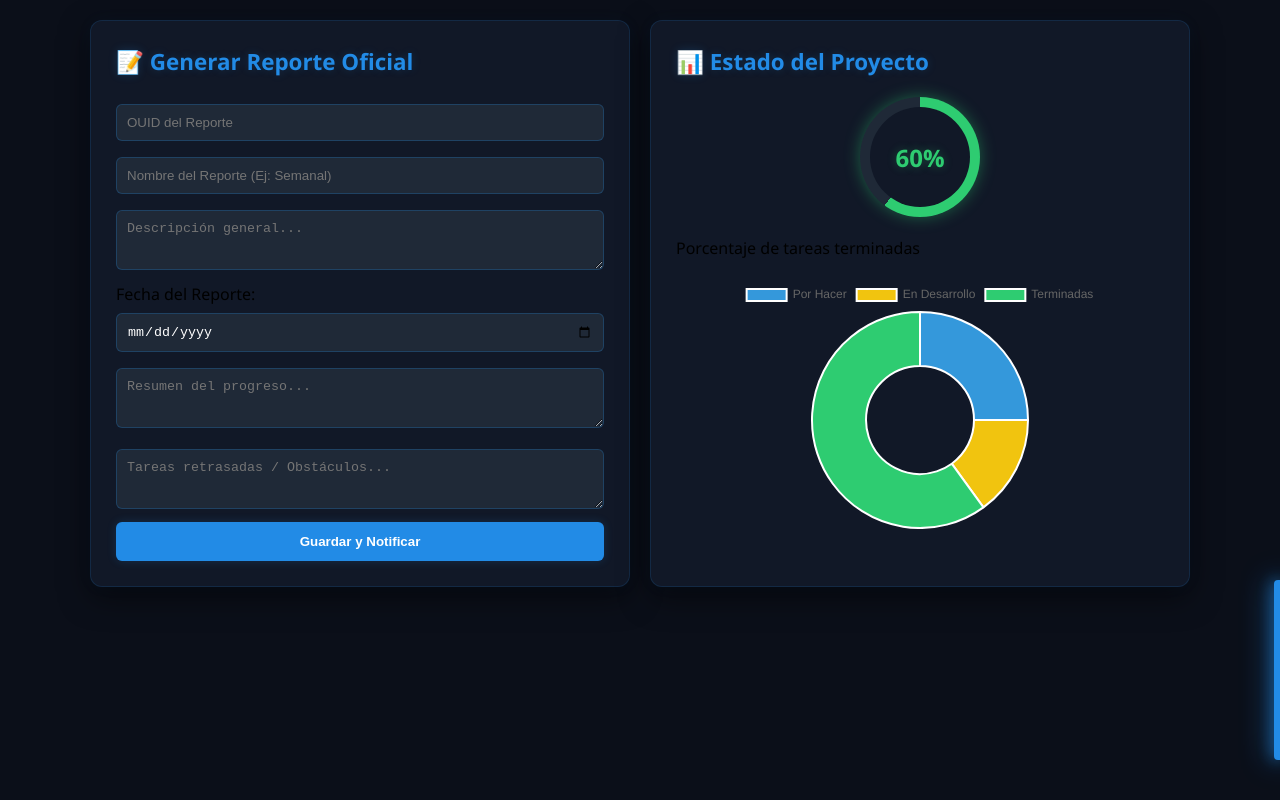
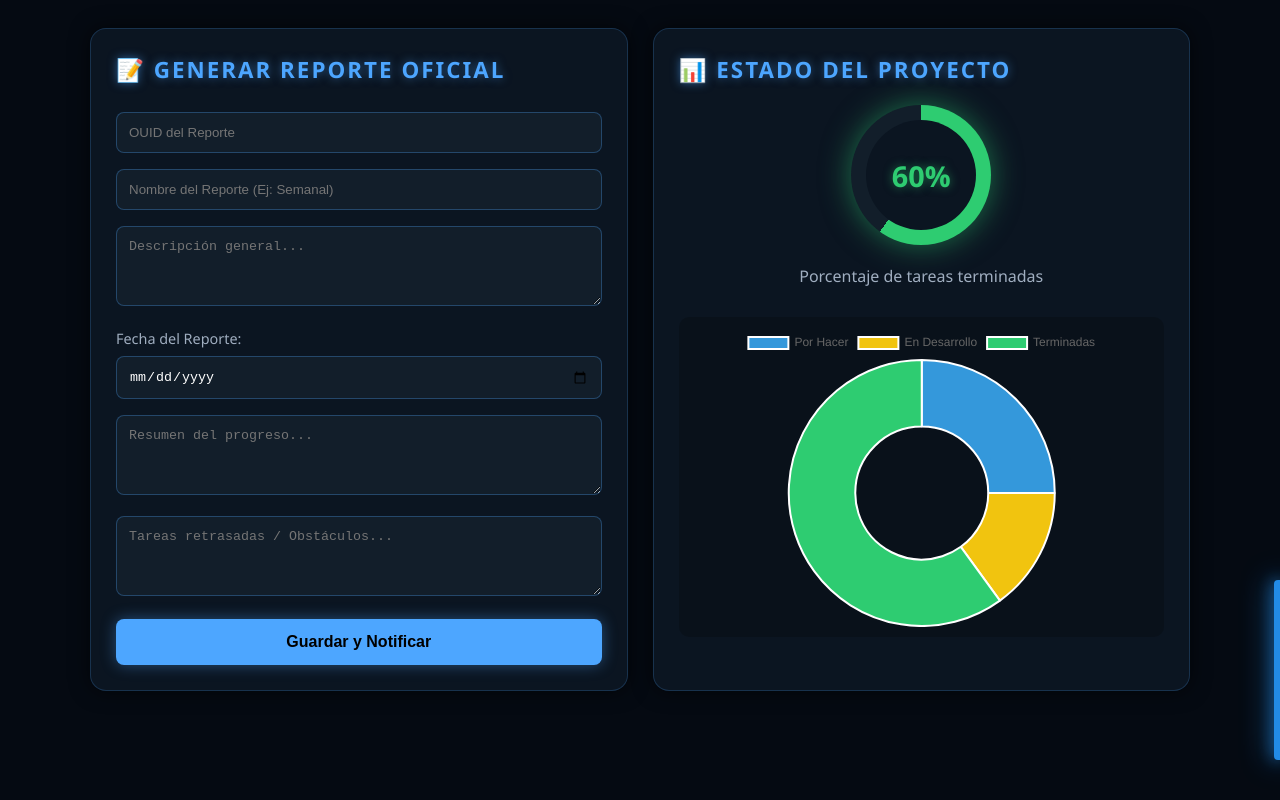
Before and after one commit to MiguelMeza17/PlataformaDeGestionDeProyectos, a plain HTML site: page pkgUI/InterfaceAdmin/admin.html in a window 1280 px wide. Drawn offline with nearby package versions, Linux system fonts and the light colour scheme.

Commit message:
Cambio en el estilo de las interfaces

```diff
--- a/pkgUI/InterfaceAdmin/admin.css
+++ b/pkgUI/InterfaceAdmin/admin.css
@@ -1,112 +1,130 @@
+:root {
+    --fondo-azul-oscuro: #050a12;
+    --card-bg: #0b1521;
+    --input-bg: #121e2a;
+    --acento-azul: #4da6ff;
+    --acento-verde: #2ecc71;
+    --texto-blanco: #ffffff;
+}
+
 body {
     font-family: 'Segoe UI', sans-serif;
-    /* Fondo oscuro cyberpunk general */
-    background: #0b0f19;
-    margin: 0;
+    background: var(--fondo-azul-oscuro);
+    color: var(--texto-blanco);
     padding: 20px;
 }
 
 .admin-grid {
     display: grid;
     grid-template-columns: 1fr 1fr;
-    gap: 20px;
+    gap: 25px;
     max-width: 1100px;
     margin: auto;
 }
 
-/* Tarjetas transformadas en paneles oscuros con brillo sutil */
 .card {
-    background: #111827;
+    background: var(--card-bg);
     padding: 25px;
-    border-radius: 12px;
-    border: 1px solid rgba(34, 139, 230, 0.15);
-    box-shadow: 0 10px 30px rgba(0,0,0,0.5), 0 0 15px rgba(34, 139, 230, 0.05);
+    border-radius: 16px;
+    border: 1px solid rgba(77, 166, 255, 0.2);
+    box-shadow: 0 0 20px rgba(0, 0, 0, 0.6);
 }
 
-/* Título con el azul eléctrico principal */
 h2 {
-    color: #228be6;
+    color: var(--acento-azul);
     font-size: 1.4rem;
     margin-top: 0;
-    text-shadow: 0 0 10px rgba(34, 139, 230, 0.2);
+    text-transform: uppercase;
+    letter-spacing: 2px;
+    text-shadow: 0 0 10px rgba(77, 166, 255, 0.5);
 }
 
-/* Inputs oscurecidos que integran perfectamente con la UI */
+label {
+    display: block;
+    margin-top: 10px;
+    font-size: 0.9rem;
+    color: #a0aec0;
+}
+
 input, textarea {
     width: 100%;
-    padding: 10px;
+    padding: 12px;
     margin: 8px 0;
-    background-color: #1f2937;
-    color: #ffffff;
-    border: 1px solid rgba(34, 139, 230, 0.25);
-    border-radius: 6px;
+    background-color: var(--input-bg);
+    color: var(--texto-blanco);
+    border: 1px solid rgba(77, 166, 255, 0.3);
+    border-radius: 8px;
     box-sizing: border-box;
     transition: all 0.3s ease;
 }
 
 input:focus, textarea:focus {
     outline: none;
-    border-color: #228be6;
-    box-shadow: 0 0 8px rgba(34, 139, 230, 0.4);
+    border-color: var(--acento-azul);
+    box-shadow: 0 0 15px rgba(77, 166, 255, 0.4);
 }
 
-textarea { height: 60px; }
+textarea { height: 80px; }
 
-/* Botón principal adaptado al color interactivo de tu proyecto */
 .btn-primary {
     width: 100%;
-    padding: 12px;
-    background: #228be6;
-    color: white;
+    padding: 14px;
+    background: var(--acento-azul);
+    color: #000;
     border: none;
-    border-radius: 6px;
+    border-radius: 8px;
     cursor: pointer;
     font-weight: bold;
-    box-shadow: 0 0 10px rgba(34, 139, 230, 0.2);
+    font-size: 1rem;
+    box-shadow: 0 0 15px rgba(77, 166, 255, 0.4);
     transition: all 0.3s ease;
+    margin-top: 10px;
 }
 
 .btn-primary:hover {
-    background-color: #1c7ed6;
-    box-shadow: 0 0 20px #228be6, 0 0 30px rgba(34, 139, 230, 0.5);
-    transform: scale(1.01);
+    background: #ffffff;
+    box-shadow: 0 0 25px rgba(77, 166, 255, 0.8);
+    transform: translateY(-2px);
 }
 
 /* ==========================================
-   CÍRCULO DE PORCENTAJE (Estilo Neón)
+   CÍRCULO DE PORCENTAJE NEÓN
    ========================================== */
 .progress-circle {
-    width: 120px;
-    height: 120px;
+    width: 140px;
+    height: 140px;
     border-radius: 50%;
-    /* Mantenemos tu conic-gradient pero cambiamos el fondo gris muerto por un azul oscuro apagado */
-    background: conic-gradient(#2ecc71 var(--progress, 0%), #1f2937 0deg);
+    background: conic-gradient(var(--acento-verde) var(--progress, 75%), #121e2a 0deg);
     display: flex;
     align-items: center;
     justify-content: center;
     margin: 20px auto;
     position: relative;
-    /* Efecto de resplandor para el progreso verde */
-    filter: drop-shadow(0 0 8px rgba(46, 204, 113, 0.4));
+    filter: drop-shadow(0 0 15px rgba(46, 204, 113, 0.5));
 }
 
-/* El círculo interno del porcentaje */
 .progress-circle span {
-    width: 100px;
-    height: 100px;
-    /* Fondo que coincide con la tarjeta */
-    background: #111827;
+    width: 110px;
+    height: 110px;
+    background: var(--card-bg);
     border-radius: 50%;
     display: flex;
     align-items: center;
     justify-content: center;
-    font-size: 1.5rem;
+    font-size: 1.8rem;
     font-weight: bold;
-    color: #2ecc71; /* Verde neón brillante para las métricas completadas */
-    text-shadow: 0 0 10px rgba(46, 204, 113, 0.3);
+    color: var(--acento-verde);
+    text-shadow: 0 0 10px rgba(46, 204, 113, 0.5);
+}
+
+.stats-section p {
+    text-align: center;
+    color: #a0aec0;
 }
 
 .chart-container {
-    margin-top: 20px;
-    height: 250px;
+    margin-top: 30px;
+    padding: 10px;
+    background: rgba(0,0,0,0.2);
+    border-radius: 10px;
 }
--- a/pkgUI/InterfaceDeveloper/developer.css
+++ b/pkgUI/InterfaceDeveloper/developer.css
@@ -1,12 +1,14 @@
 :root {
-    --fondo-azul-oscuro: #0a1118;
-    --columna-azul: #121e2a;
-    --tarjeta-azul: #1b2a3a;
+    /* Paleta azul neón y oscuro */
+    --fondo-azul-oscuro: #050a12;
+    --columna-azul: #0b1521;
+    --tarjeta-azul: #121e2a;
 
+    /* Colores brillantes de acento */
     --por-hacer: #a5d8ff;
-    --en-desarrollo: #228be6;
+    --en-desarrollo: #4da6ff;
     --terminada: #74c0fc;
-    --texto-blanco: #e9ecef;
+    --texto-blanco: #ffffff;
 }
 
 body {
@@ -20,77 +22,85 @@ h1 {
     text-align: center;
     color: var(--por-hacer);
     text-transform: uppercase;
-    letter-spacing: 1px;
-    text-shadow: 0 0 8px rgba(165, 216, 255, 0.2);
+    letter-spacing: 3px;
+    text-shadow: 0 0 15px rgba(165, 216, 255, 0.5);
+    margin-bottom: 40px;
 }
 
 .scrum-board {
     display: grid;
     grid-template-columns: repeat(3, 1fr);
-    gap: 20px;
+    gap: 25px;
     margin-top: 30px;
 }
 
 .column {
     background: var(--columna-azul);
-    border-radius: 8px;
-    padding: 15px;
+    border-radius: 12px;
+    padding: 20px;
     min-height: 400px;
-    box-shadow: 0 4px 12px rgba(0, 0, 0, 0.4);
-    border: 1px solid rgba(34, 139, 230, 0.1);
+    box-shadow: 0 0 20px rgba(0, 0, 0, 0.5);
+    border: 1px solid rgba(77, 166, 255, 0.2);
 }
 
 .column h2 {
     text-align: center;
-    font-size: 1.2rem;
+    font-size: 1.3rem;
     color: var(--por-hacer);
     text-transform: uppercase;
+    letter-spacing: 2px;
+    text-shadow: 0 0 10px rgba(165, 216, 255, 0.3);
 }
 
 .task-card {
     background: var(--tarjeta-azul);
-    border-radius: 5px;
+    border-radius: 8px;
     padding: 15px;
     margin-bottom: 15px;
-    border-left: 10px solid;
-    box-shadow: 0 3px 6px rgba(0, 0, 0, 0.2);
-    transition: transform 0.2s, box-shadow 0.2s;
+    border-left: 8px solid;
+    box-shadow: 0 4px 15px rgba(0, 0, 0, 0.3);
+    transition: all 0.3s ease;
 }
 
 .task-card:hover {
-    transform: translateY(-2px);
-    box-shadow: 0 4px 10px rgba(34, 139, 230, 0.15);
+    transform: translateY(-5px);
+    box-shadow: 0 0 20px rgba(77, 166, 255, 0.3);
+    border-color: #ffffff !important;
 }
 
+/* Bordes brillantes para las tarjetas */
 .todo { border-left-color: var(--por-hacer); }
 .doing { border-left-color: var(--en-desarrollo); }
 .done { border-left-color: var(--terminada); }
 
 .task-card h3 {
     margin: 0 0 10px 0;
-    font-size: 1rem;
+    font-size: 1.1rem;
     color: var(--texto-blanco);
+    text-shadow: 0 0 5px rgba(255, 255, 255, 0.2);
 }
 
 .task-card p {
     font-size: 0.9rem;
-    color: #ced4da;
+    color: #cbd5e0;
 }
 
 button {
-    background: var(--en-desarrollo);
-    color: white;
-    border: none;
-    padding: 5px 10px;
-    border-radius: 3px;
+    background: transparent;
+    color: var(--en-desarrollo);
+    border: 1px solid var(--en-desarrollo);
+    padding: 6px 12px;
+    border-radius: 5px;
     cursor: pointer;
     margin-top: 10px;
     font-size: 0.8rem;
-    font-weight: 600;
+    font-weight: bold;
     text-transform: uppercase;
-    transition: background 0.2s;
+    transition: all 0.3s;
 }
 
 button:hover {
-    background: #1c7ed6;
+    background: var(--en-desarrollo);
+    color: #ffffff;
+    box-shadow: 0 0 15px var(--en-desarrollo);
 }
--- a/pkgUI/InterfaceLeader/leader.css
+++ b/pkgUI/InterfaceLeader/leader.css
@@ -1,81 +1,106 @@
+:root {
+    --fondo-azul-oscuro: #050a12;
+    --card-bg: #0b1521;
+    --input-bg: #121e2a;
+    --acento-azul: #4da6ff;
+    --texto-blanco: #ffffff;
+    --texto-secundario: #94a3b8;
+}
+
 body {
     font-family: 'Segoe UI', sans-serif;
-    /* Cambio a fondo oscuro cyberpunk */
-    background-color: #0b0f19;
+    background-color: var(--fondo-azul-oscuro);
     display: flex;
     justify-content: center;
     align-items: center;
     min-height: 100vh;
     margin: 0;
+    color: var(--texto-blanco);
 }
 
 .container {
-    /* Fondo oscuro traslúcido para los paneles */
-    background: #111827;
-    padding: 2rem;
-    border-radius: 12px;
-    /* Borde sutil y sombra con el resplandor azul característico */
-    border: 1px solid rgba(34, 139, 230, 0.2);
-    box-shadow: 0 10px 30px rgba(0, 0, 0, 0.5), 0 0 15px rgba(34, 139, 230, 0.1);
+    background: var(--card-bg);
+    padding: 2.5rem;
+    border-radius: 16px;
+    border: 1px solid rgba(77, 166, 255, 0.3);
+    box-shadow: 0 0 25px rgba(0, 0, 0, 0.6);
     width: 450px;
 }
 
-/* El título ahora lleva el azul brillante del proyecto */
 h2 {
-    color: #228be6;
+    color: var(--acento-azul);
     margin-top: 0;
-    text-shadow: 0 0 10px rgba(34, 139, 230, 0.3);
+    text-transform: uppercase;
+    letter-spacing: 2px;
+    text-shadow: 0 0 15px rgba(77, 166, 255, 0.6);
+    font-size: 1.5rem;
 }
 
-/* Campos de texto oscurecidos que combinan con el ChatBot input */
+p {
+    color: var(--texto-secundario);
+    font-size: 0.9rem;
+    margin-bottom: 20px;
+}
+
+/* Etiquetas y campos */
+label {
+    display: block;
+    font-size: 0.75rem;
+    color: var(--texto-secundario);
+    text-transform: uppercase;
+    letter-spacing: 1px;
+    margin-bottom: 5px;
+}
+
 input, textarea, select {
     width: 100%;
     padding: 12px;
-    margin: 10px 0;
-    background-color: #1f2937;
-    color: #ffffff;
-    border: 1px solid rgba(34, 139, 230, 0.3);
-    border-radius: 6px;
+    margin: 8px 0 15px 0;
+    background-color: var(--input-bg);
+    color: var(--texto-blanco);
+    border: 1px solid rgba(77, 166, 255, 0.3);
+    border-radius: 8px;
     box-sizing: border-box;
     transition: all 0.3s ease;
 }
 
-/* Efecto Focus para cuando el usuario hace clic en un input */
+/* Corrección de color para las opciones del select */
+select option {
+    background-color: var(--input-bg);
+    color: var(--texto-blanco);
+}
+
 input:focus, textarea:focus, select:focus {
     outline: none;
-    border-color: #228be6;
-    box-shadow: 0 0 8px rgba(34, 139, 230, 0.5);
+    border-color: var(--acento-azul);
+    background: #1a2a3a;
+    box-shadow: 0 0 15px rgba(77, 166, 255, 0.5);
 }
 
 textarea { height: 80px; resize: none; }
 
-.row { display: flex; gap: 10px; }
-/* Etiquetas de texto sutiles */
-.field {
-    flex: 1;
-    text-align: left;
-    font-size: 0.8rem;
-    color: #9ca3af;
-}
+.row { display: flex; gap: 15px; }
+.field { flex: 1; }
 
-/* El botón de envío con el estilo interactivo de tu interfaz */
 .btn-send {
     width: 100%;
     padding: 14px;
-    background-color: #228be6;
-    color: white;
+    background-color: var(--acento-azul);
+    color: #050a12;
     border: none;
-    border-radius: 6px;
+    border-radius: 8px;
     font-weight: bold;
+    font-size: 1rem;
+    text-transform: uppercase;
+    letter-spacing: 1px;
     cursor: pointer;
     margin-top: 10px;
-    box-shadow: 0 0 10px rgba(34, 139, 230, 0.3);
-    transition: 0.3s;
+    box-shadow: 0 0 20px rgba(77, 166, 255, 0.4);
+    transition: all 0.3s ease;
 }
 
-/* Efecto Hover del botón */
 .btn-send:hover {
-    background-color: #1c7ed6;
-    box-shadow: 0 0 20px #228be6, 0 0 30px rgba(34, 139, 230, 0.6);
-    transform: scale(1.02);
+    background-color: #ffffff;
+    box-shadow: 0 0 30px rgba(77, 166, 255, 0.8);
+    transform: translateY(-2px);
 }
--- a/pkgUI/InterfaceRegister/registro.css
+++ b/pkgUI/InterfaceRegister/registro.css
@@ -9,25 +9,26 @@ body {
     justify-content: center;
     align-items: center;
     font-family: 'Poppins', sans-serif;
-    background-color: #0b0f19;
+    background-color: #050a12; /* Fondo casi negro, muy profundo */
 }
 
 .main-title {
     font-family: 'Orbitron', sans-serif;
-    color: #00ff88;
-    text-shadow: 0 0 15px rgba(0, 255, 136, 0.6), 0 0 30px rgba(0, 255, 136, 0.2);
-    margin-bottom: 20px;
+    color: #4da6ff; /* Azul eléctrico brillante */
+    text-shadow: 0 0 15px rgba(77, 166, 255, 0.6);
+    margin-bottom: 25px;
     font-size: 1.8rem;
     text-align: center;
-    letter-spacing: 2px;
+    letter-spacing: 3px;
+    text-transform: uppercase;
 }
 
 .container {
-    background: #111827;
+    background: #0b1521; /* Azul muy oscuro para el contenedor */
     padding: 2.5rem;
     border-radius: 20px;
-    border: 1px solid rgba(0, 255, 136, 0.15);
-    box-shadow: 0 15px 35px rgba(0, 0, 0, 0.6), 0 0 20px rgba(0, 255, 136, 0.05);
+    border: 1px solid rgba(77, 166, 255, 0.3);
+    box-shadow: 0 0 25px rgba(0, 0, 0, 0.8), 0 0 10px rgba(77, 166, 255, 0.15);
     width: 100%;
     max-width: 400px;
     text-align: center;
@@ -35,94 +36,83 @@ body {
 }
 
 .container:hover {
-    border-color: #00ff88;
-    box-shadow: 0 10px 30px rgba(0, 255, 136, 0.2), 0 0 15px rgba(0, 255, 136, 0.1);
+    border-color: #4da6ff;
+    box-shadow: 0 0 35px rgba(77, 166, 255, 0.2);
 }
 
 .register-icon {
     width: 60px;
     height: 60px;
-    margin-bottom: 10px;
-    filter: drop-shadow(0 0 8px rgba(0, 255, 136, 0.4));
+    margin-bottom: 15px;
+    filter: drop-shadow(0 0 10px rgba(77, 166, 255, 0.6));
 }
 
 h2 {
     color: #ffffff;
     font-family: 'Orbitron', sans-serif;
     margin-bottom: 1.5rem;
-    letter-spacing: 3px;
+    letter-spacing: 4px;
     font-size: 1.4rem;
-    text-shadow: 0 0 8px rgba(255, 255, 255, 0.1);
+    text-shadow: 0 0 10px rgba(255, 255, 255, 0.3);
 }
 
 input, select {
     width: 100%;
-    padding: 12px;
-    margin: 8px 0;
-    background-color: #1f2937;
+    padding: 14px;
+    margin: 10px 0;
+    background-color: #121e2a; /* Azul un poco más claro para el input */
     color: #ffffff;
-    border: 1px solid rgba(0, 255, 136, 0.25);
-    border-radius: 10px;
-    font-size: 0.9rem;
-    transition: 0.3s;
+    border: 1px solid rgba(77, 166, 255, 0.3);
+    border-radius: 12px;
+    font-size: 1rem;
     box-sizing: border-box;
     font-family: 'Poppins', sans-serif;
-}
-
-input::placeholder {
-    color: #9ca3af;
-}
-
-select option {
-    background-color: #111827;
-    color: #ffffff;
+    transition: 0.3s;
 }
 
 input:focus, select:focus {
     outline: none;
-    border-color: #00ff88;
-    background: #1f2937;
-    box-shadow: 0 0 10px rgba(0, 255, 136, 0.4);
+    border-color: #4da6ff;
+    background: #152535;
+    box-shadow: 0 0 15px rgba(77, 166, 255, 0.5);
 }
 
 .btn-register {
     width: 100%;
-    padding: 14px;
+    padding: 15px;
     border: none;
-    border-radius: 10px;
+    border-radius: 12px;
     cursor: pointer;
     font-weight: bold;
-    font-size: 1rem;
+    font-size: 1.1rem;
     font-family: 'Orbitron', sans-serif;
-    background: #00ff88;
-    color: #000;
-    margin-top: 1.2rem;
+    background: #4da6ff; /* Azul eléctrico vibrante */
+    color: #050a12;
+    margin-top: 1.5rem;
     transition: 0.3s;
-    box-shadow: 0 5px 15px rgba(0, 255, 136, 0.3);
+    box-shadow: 0 0 20px rgba(77, 166, 255, 0.4);
 }
 
 .btn-register:hover {
-    background: #00ffaa;
-    transform: translateY(-2px);
-    box-shadow: 0 8px 25px rgba(0, 255, 136, 0.6), 0 0 15px #00ff88;
+    background: #77bcff;
+    transform: translateY(-3px);
+    box-shadow: 0 0 30px rgba(77, 166, 255, 0.7);
 }
 
 .footer-links {
     margin-top: 1.5rem;
-    color: #9ca3af;
-    font-size: 0.85rem;
+    color: #94a3b8;
+    font-size: 0.9rem;
 }
 
 a {
-    color: #00ff88;
+    color: #4da6ff;
     text-decoration: none;
     font-weight: bold;
-    text-shadow: 0 0 5px rgba(0, 255, 136, 0.2);
-    transition: 0.3s;
+    text-shadow: 0 0 5px rgba(77, 166, 255, 0.4);
 }
 
 a:hover {
-    color: #00ffaa;
-    text-decoration: underline;
-    text-shadow: 0 0 10px #00ff88;
+    color: #ffffff;
+    text-shadow: 0 0 10px #4da6ff;
 }
```
